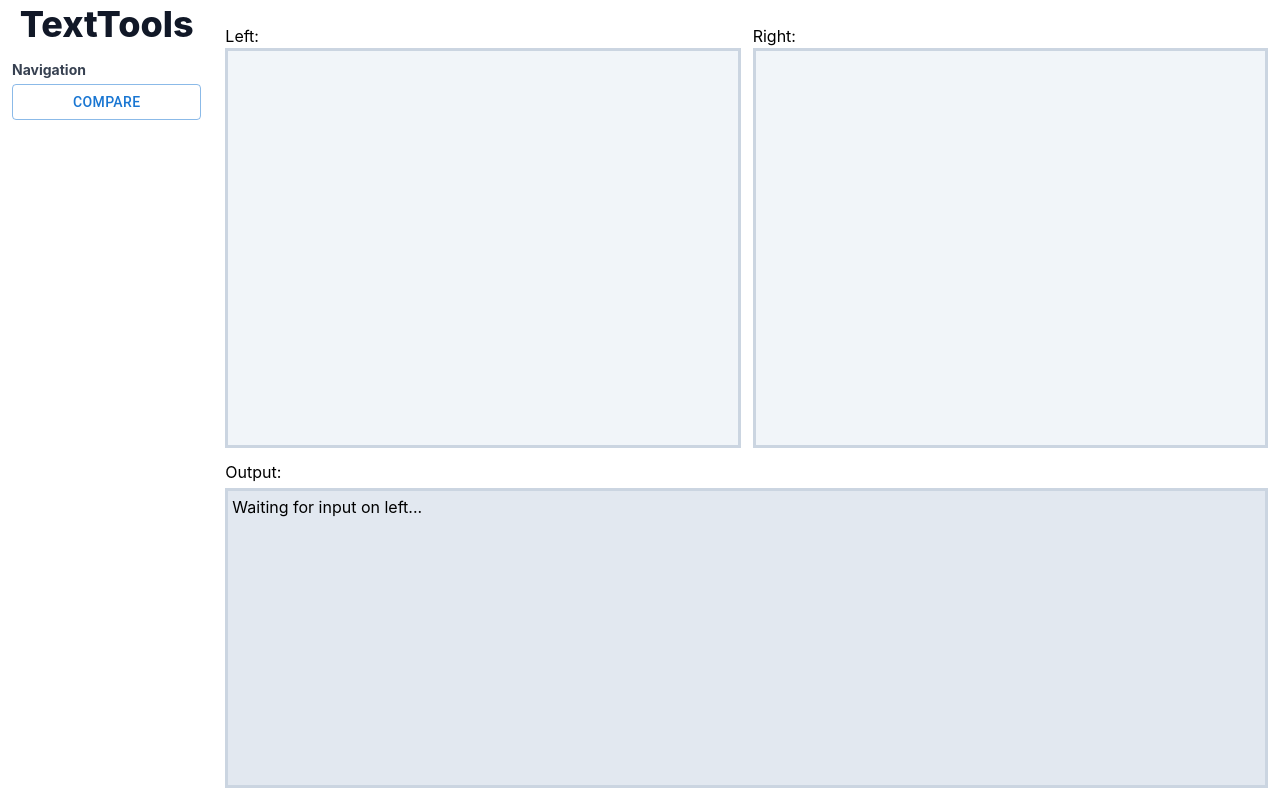
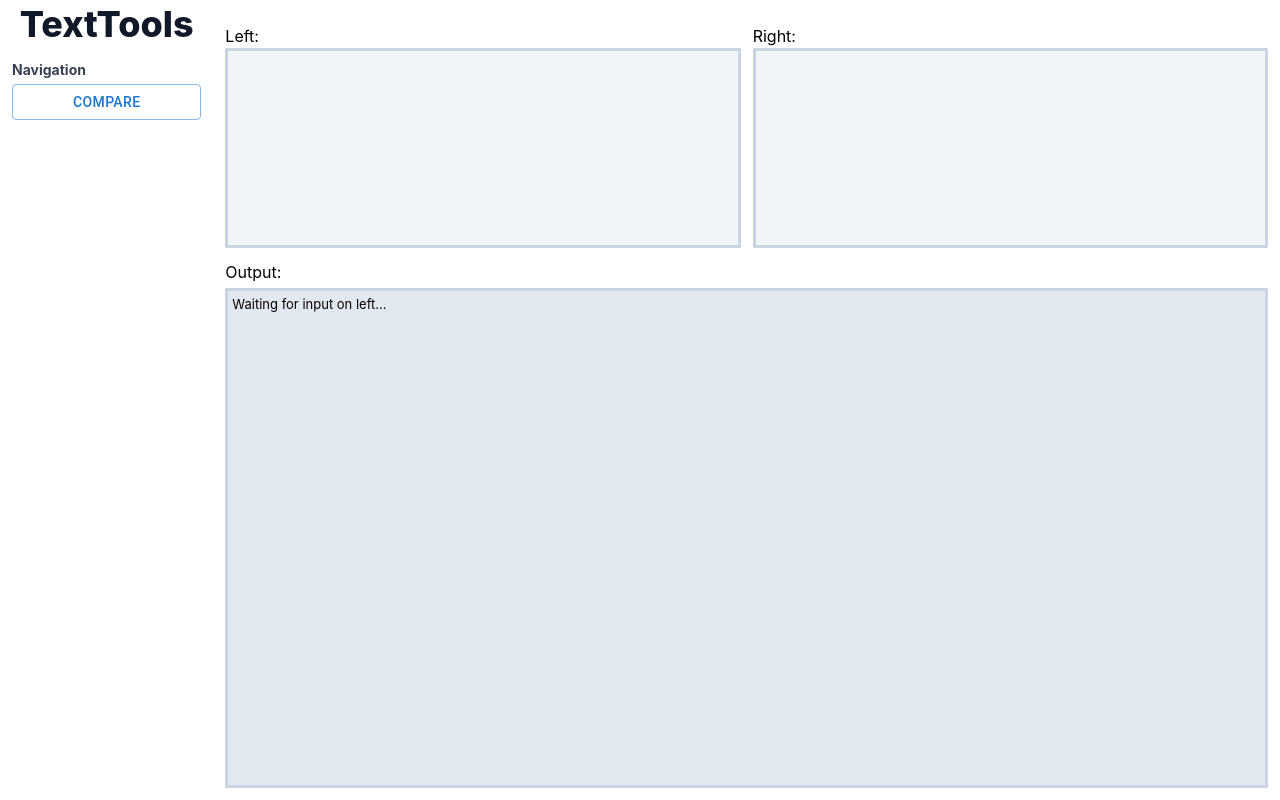
Before and after one commit to conradkoh/texttools_webapp, a Next.js app: page /compare in a window 1280 px wide. Built offline with nearby package versions, Linux system fonts and the light colour scheme.

Commit message:
Improve font size and output panel height

```diff
--- a/src/client/components/templates/ComparePageTemplate.module.scss
+++ b/src/client/components/templates/ComparePageTemplate.module.scss
@@ -1,3 +1,7 @@
+.input {
+  font-size: small;
+}
 .output {
-  min-height: 300px;
+  min-height: 500px;
+  font-size: small;
 }
--- a/src/client/components/templates/ComparePageTemplate.tsx
+++ b/src/client/components/templates/ComparePageTemplate.tsx
@@ -35,7 +35,7 @@ const ComparePageTemplate: FunctionComponent<ComparePageTemplateProps> = ({
           <textarea
             value={left.value}
             onChange={handleLeftChange}
-            className="grow bg-slate-100 w-full border-solid border-slate-300"
+            className={`grow bg-slate-100 w-full border-solid border-slate-300 ${styles.input}`}
           ></textarea>
         </div>
         <div className="flex flex-col grow">
@@ -43,7 +43,7 @@ const ComparePageTemplate: FunctionComponent<ComparePageTemplateProps> = ({
           <textarea
             value={right.value}
             onChange={handleRightChange}
-            className="grow bg-slate-100 w-full border-solid border-slate-300"
+            className={`grow bg-slate-100 w-full border-solid border-slate-300 ${styles.input}`}
           ></textarea>
         </div>
       </div>
```
